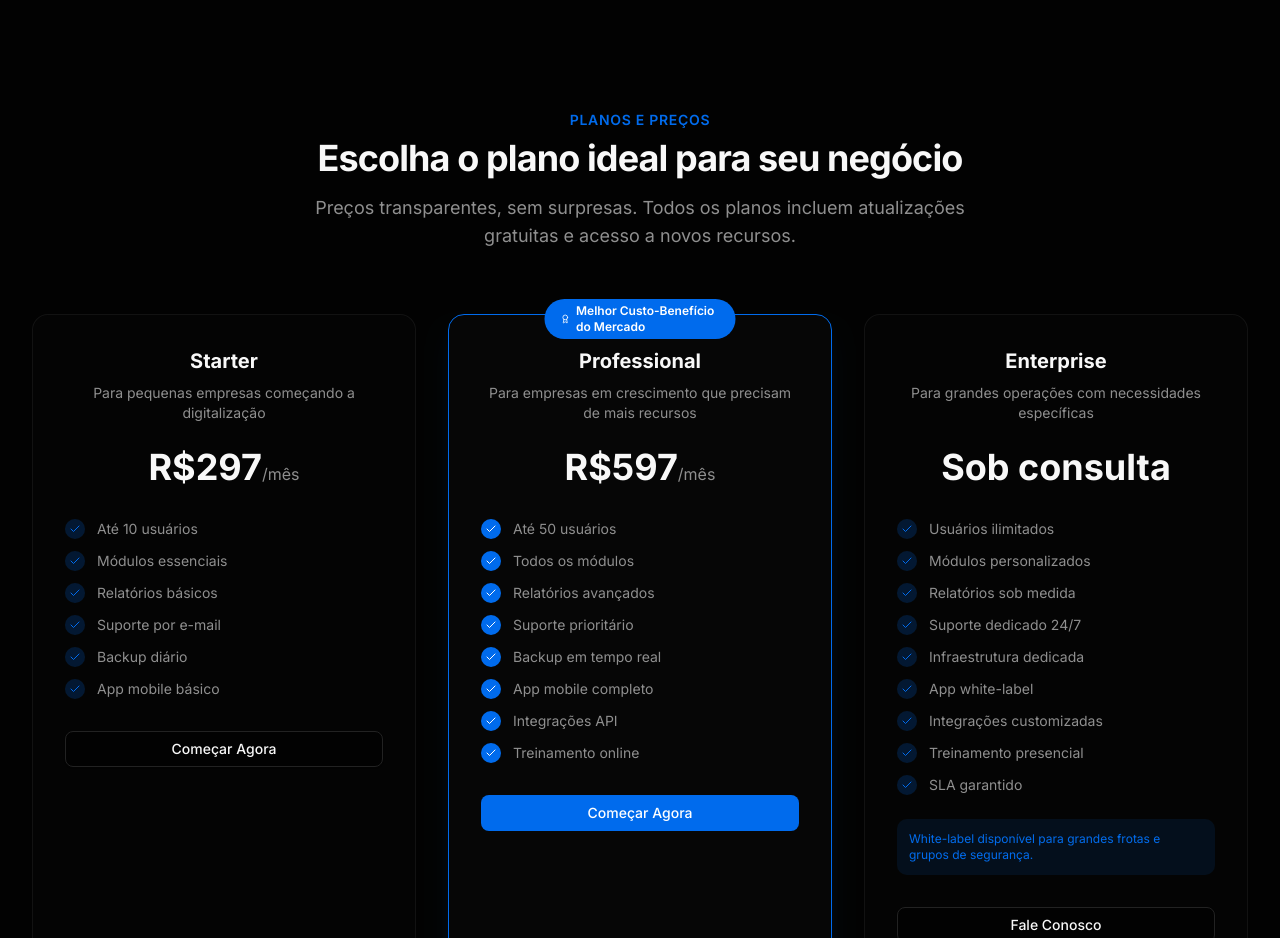
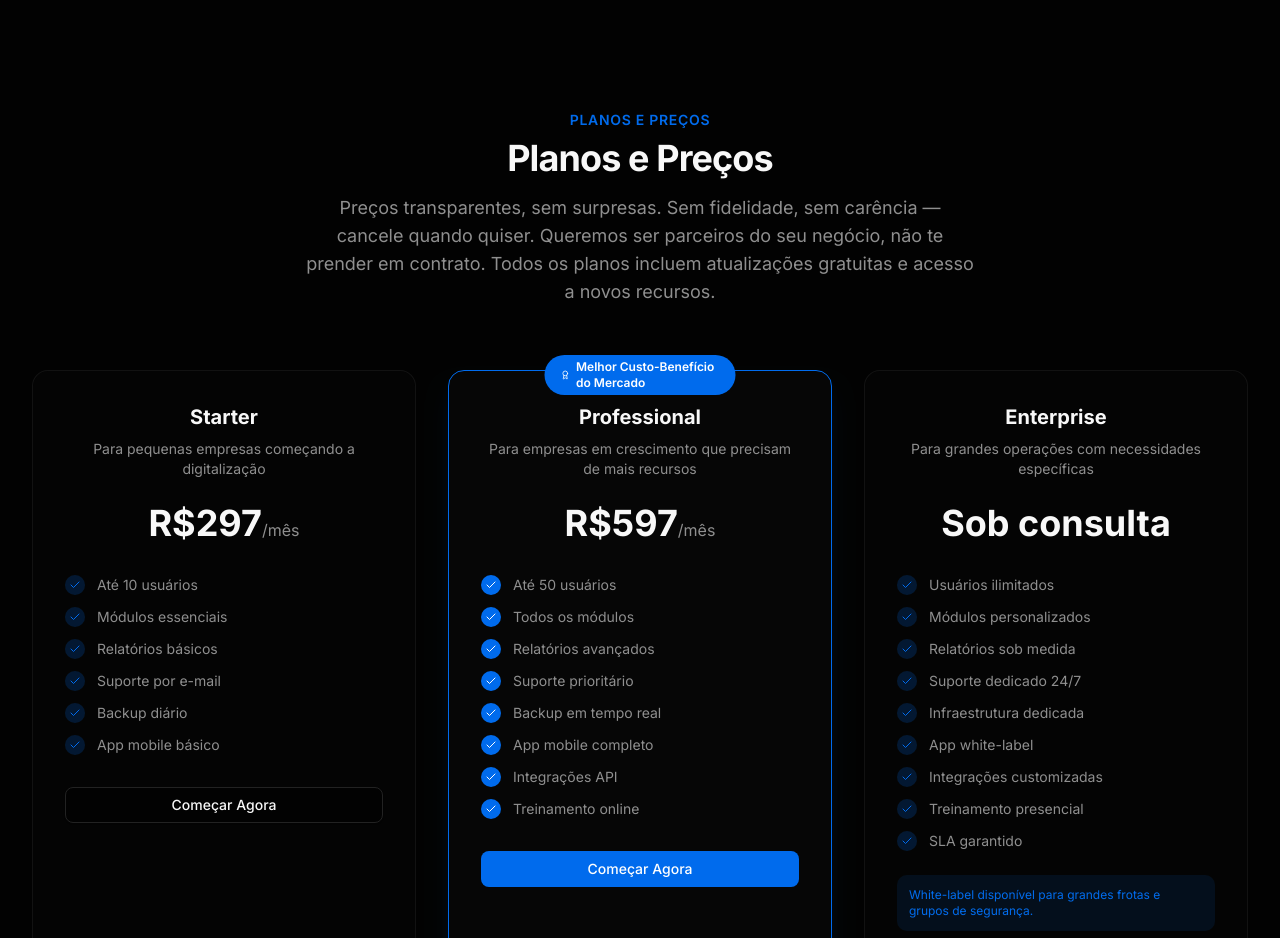
Before and after one commit to iapn-app/sistseg360-site, a Next.js app: page / in a window 1280 px wide. Shown: the part 3980-4918 px from the top of the page. Built offline with nearby package versions, Linux system fonts and the light colour scheme.

Commit message:
feat: update pricing section title and subtitle copy
Co-Authored-By: Claude Sonnet 4.6 <noreply@anthropic.com>

```diff
--- a/components/pricing.tsx
+++ b/components/pricing.tsx
@@ -69,11 +69,10 @@ export function Pricing() {
             Planos e Preços
           </p>
           <h2 className="mt-2 text-balance text-3xl font-bold tracking-tight text-foreground sm:text-4xl">
-            Escolha o plano ideal para seu negócio
+            Planos e Preços
           </h2>
           <p className="mt-4 text-pretty text-lg text-muted-foreground">
-            Preços transparentes, sem surpresas. Todos os planos incluem atualizações
-            gratuitas e acesso a novos recursos.
+            Preços transparentes, sem surpresas. Sem fidelidade, sem carência — cancele quando quiser. Queremos ser parceiros do seu negócio, não te prender em contrato. Todos os planos incluem atualizações gratuitas e acesso a novos recursos.
           </p>
         </div>
 
```
